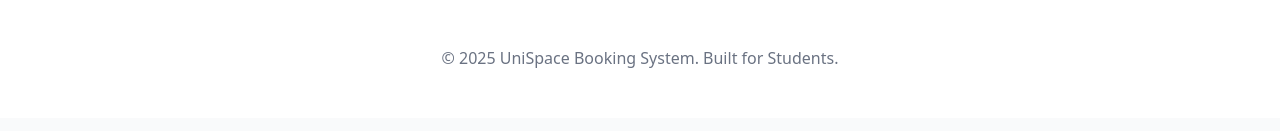
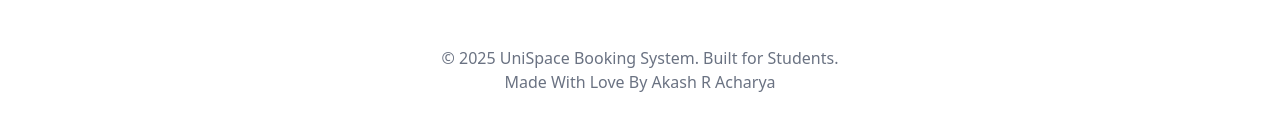
Before and after one commit to Akashracharya/UniSpace---Seminar-Hall-Booking-System, a Next.js app: page / in a window 1280 px wide. Shown: the part 915-1046 px from the top of the page. Built offline with nearby package versions, Linux system fonts and the light colour scheme; no server answers; the database is empty.

Commit message:
ui changes

```diff
--- a/src/app/page.jsx
+++ b/src/app/page.jsx
@@ -104,6 +104,7 @@ export default async function Home() {
       <footer className="bg-white border-t border-gray-200 py-12">
         <div className="max-w-7xl mx-auto px-4 text-center">
           <p className="text-gray-500">© 2025 UniSpace Booking System. Built for Students.</p>
+          <p className="text-gray-500">Made With Love By Akash R Acharya</p>
         </div>
       </footer>
 
```
